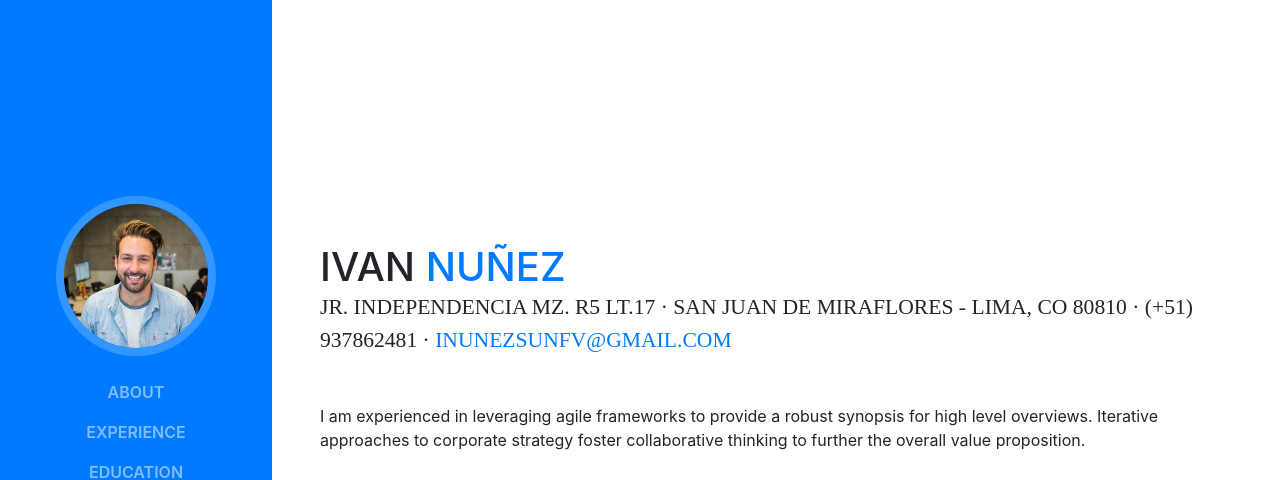
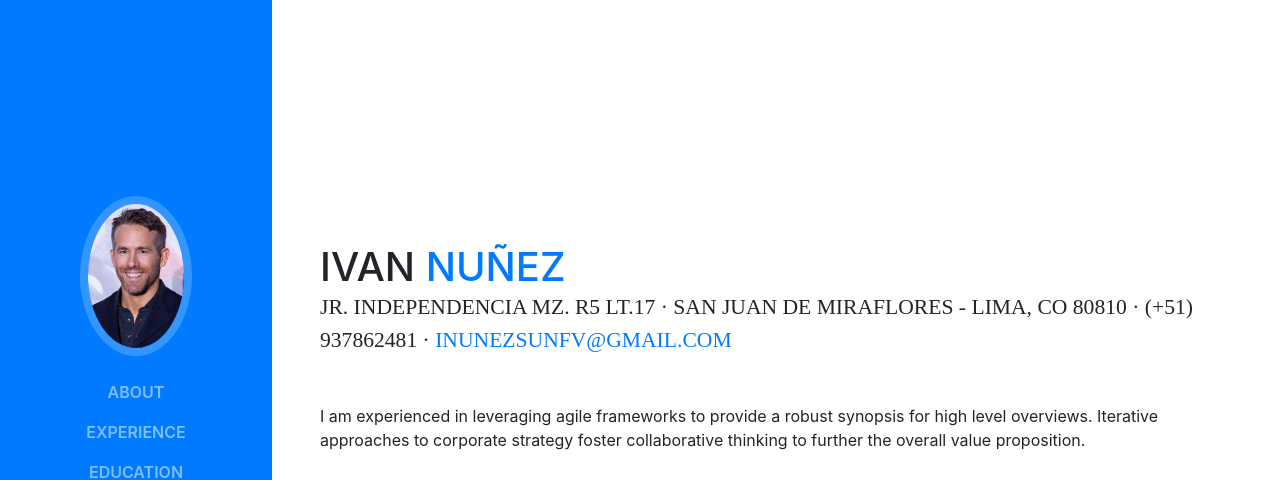
Before and after one commit to inunezs3105/inunezs3105.github.io, a website with bundled scripts: page index.html in a window 1280 px wide. Shown: the top 480 px of the page. Built offline with nearby package versions, Linux system fonts and the light colour scheme; a web font is replaced by a local one.

Commit message:
cambio de foto

```diff
--- a/index.html
+++ b/index.html
@@ -31,7 +31,7 @@
       <a class="navbar-brand js-scroll-trigger" href="#page-top">
         <span class="d-block d-lg-none">Start Bootstrap</span>
         <span class="d-none d-lg-block">
-          <img class="img-fluid img-profile rounded-circle mx-auto mb-2" src="img/profile.jpg" alt="">
+          <img class="img-fluid img-profile rounded-circle mx-auto mb-2" src="img/Ryan_Reynolds.jpg" alt="">
         </span>
       </a>
       <button class="navbar-toggler" type="button" data-toggle="collapse" data-target="#navbarSupportedContent" aria-controls="navbarSupportedContent" aria-expanded="false" aria-label="Toggle navigation">
```
Also changed, not shown: img/Ryan_Reynolds.jpg (added).
